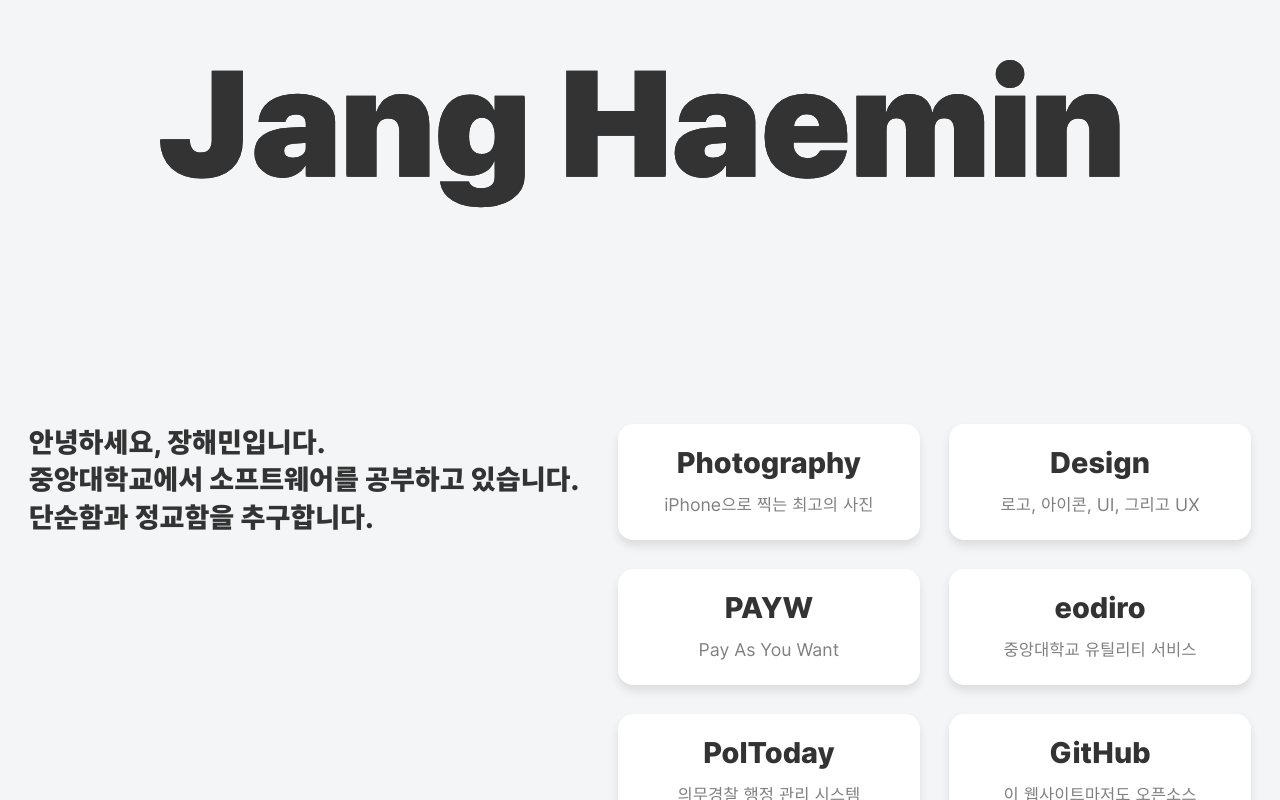
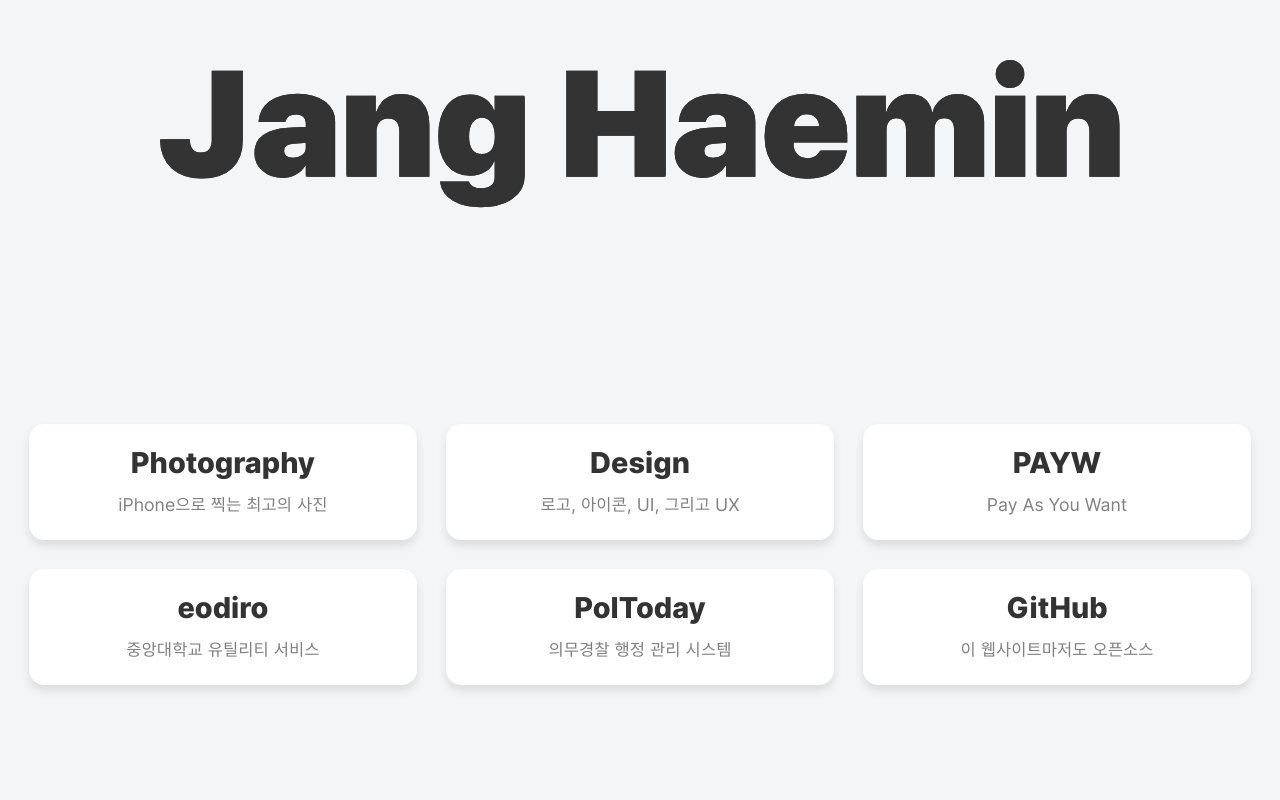
Before and after one commit to jhaemin/jhaemin.com-vue, a Nuxt app: page / in a window 1280 px wide. Shown: the part 152-952 px from the top of the page. Built offline with nearby package versions, Linux system fonts and the light colour scheme.

Commit message:
chore: simplify the main page

```diff
--- a/src/pages/index.vue
+++ b/src/pages/index.vue
@@ -397,6 +397,7 @@ export default {
       text-align: center;
       margin-right: 2rem;
       // padding-bottom: 2rem;
+      display: none;
 
       .manifesto {
         font-size: 1.5rem;
@@ -414,6 +415,7 @@ export default {
       margin: auto;
       // margin-top: 5rem;
       width: 100%;
+      max-width: 64rem;
       display: grid;
       grid-gap: 1.5rem;
       grid-template-columns: repeat(auto-fit, minmax(15rem, 1fr));
```
